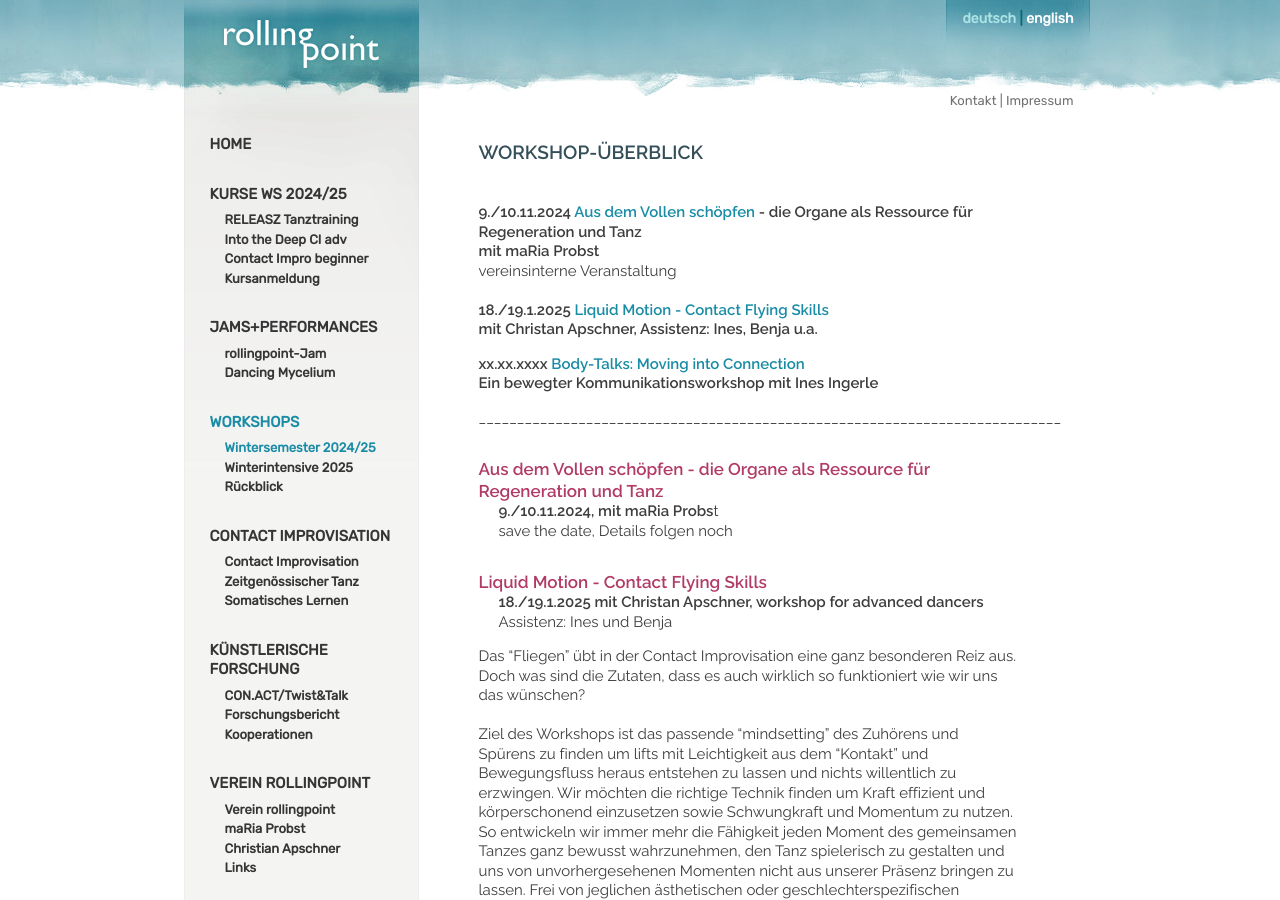
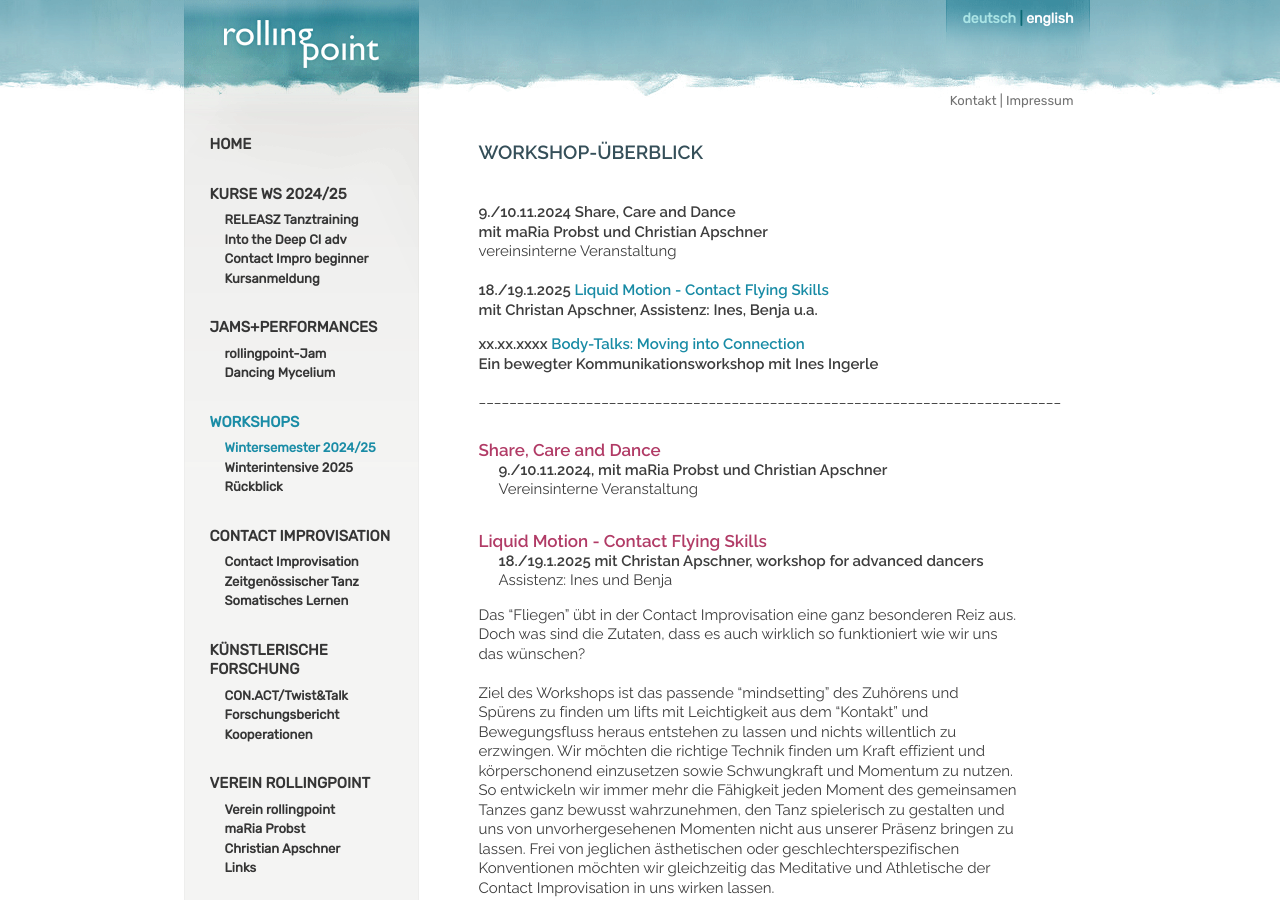
Before and after one commit to manulari/rollingpointat, a Jekyll site: the page built from _pages_de/wsws2024.md, in a window 1280 px wide and 900 px high. Built offline with Jekyll 4.4.1, drawn with Linux system fonts in a browser that asks for light colours; comment, search, counter and statistics services are not loaded.

Commit message:
Update page (de) “wsws2024”

```diff
--- a/_pages_de/wsws2024.md
+++ b/_pages_de/wsws2024.md
@@ -6,8 +6,8 @@ language: de
 ### **WORKSHOP-ÜBERBLICK**
 
 \
-**9./10.11.2024 [Aus dem Vollen schöpfen](#organs) - die Organe als Ressource für Regeneration und Tanz**\
-**mit maRia Probst**\
+**9./10.11.2024 Share, Care and Dance**\
+**mit maRia Probst und Christian Apschner**\
 vereinsinterne Veranstaltung\
 \
 **18./19.1.2025 [Liquid Motion - Contact Flying Skills](#flyingskills)**\
@@ -20,10 +20,10 @@ vereinsinterne Veranstaltung\
 
 <div class="named-anchor" id="organs"></div>
 
-#### **Aus dem Vollen schöpfen - die Organe als Ressource für Regeneration und Tanz**
+#### **Share, Care and Dance**
 
-**9./10.11.2024, mit maRia Probs**t\
-save the date, Details folgen noch
+**9./10.11.2024, mit maRia Probst und Christian Apschner**\
+Vereinsinterne Veranstaltung
 
 <div class="named-anchor" id="flyingskills"></div>
 
```
